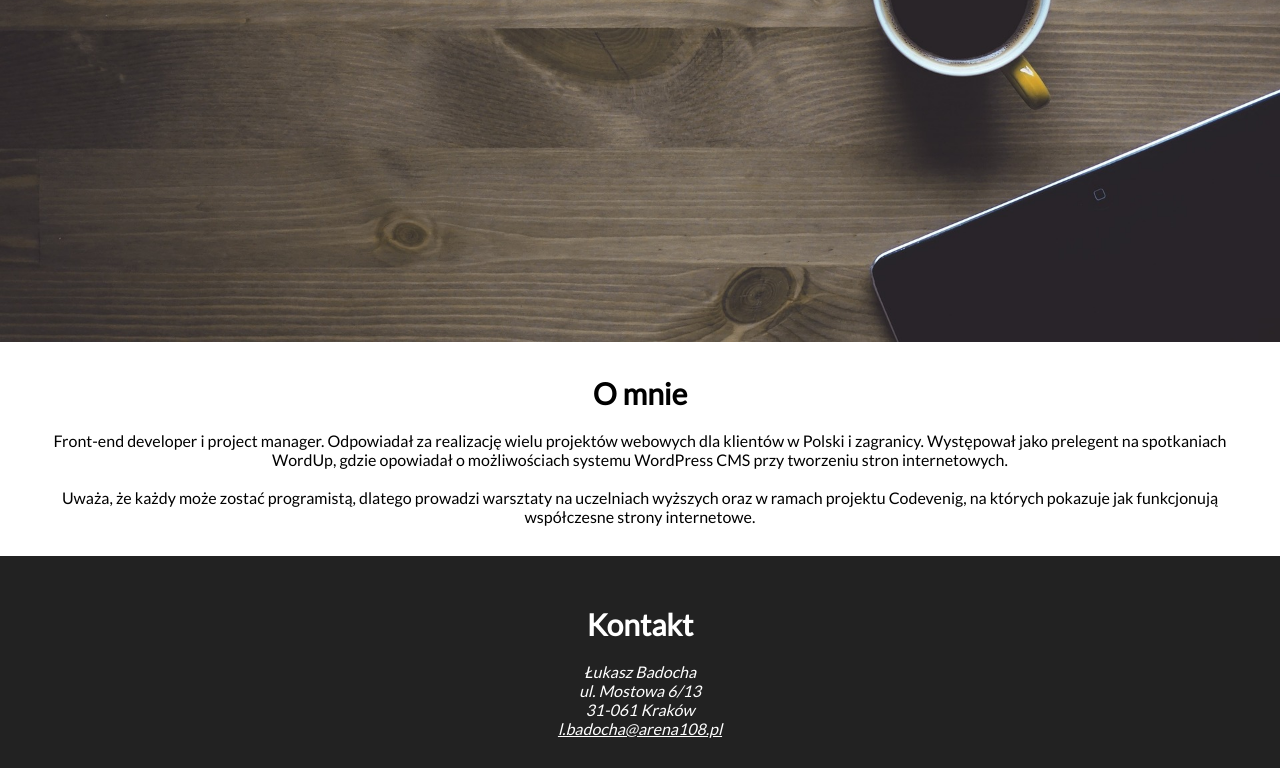
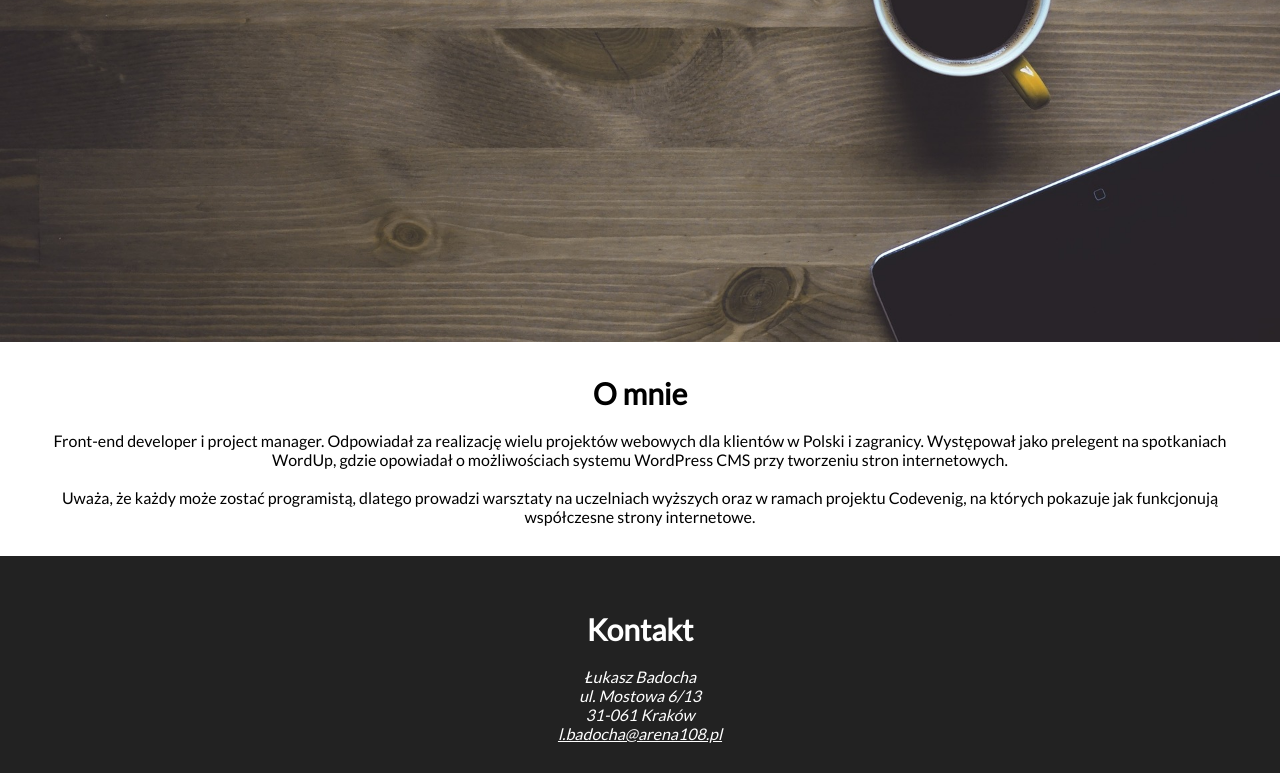
Before and after one commit to Faizanrukhsar/html5-2, a plain HTML site: page 5-poprawa/index.html in a window 1280 px wide. Shown: the part 578-1351 px from the top of the page. Drawn offline with Linux system fonts and the light colour scheme.

Commit message:
poziom nagłówka kontaktu

```diff
--- a/5-poprawa/index.html
+++ b/5-poprawa/index.html
@@ -34,7 +34,7 @@
 
 
   <footer id="contact">
-    <h1 id="contact-header">Kontakt</h1>
+    <h2 id="contact-header">Kontakt</h2>
     <address id="contact-content">
       Łukasz Badocha<br />
       ul. Mostowa 6/13<br />
```
